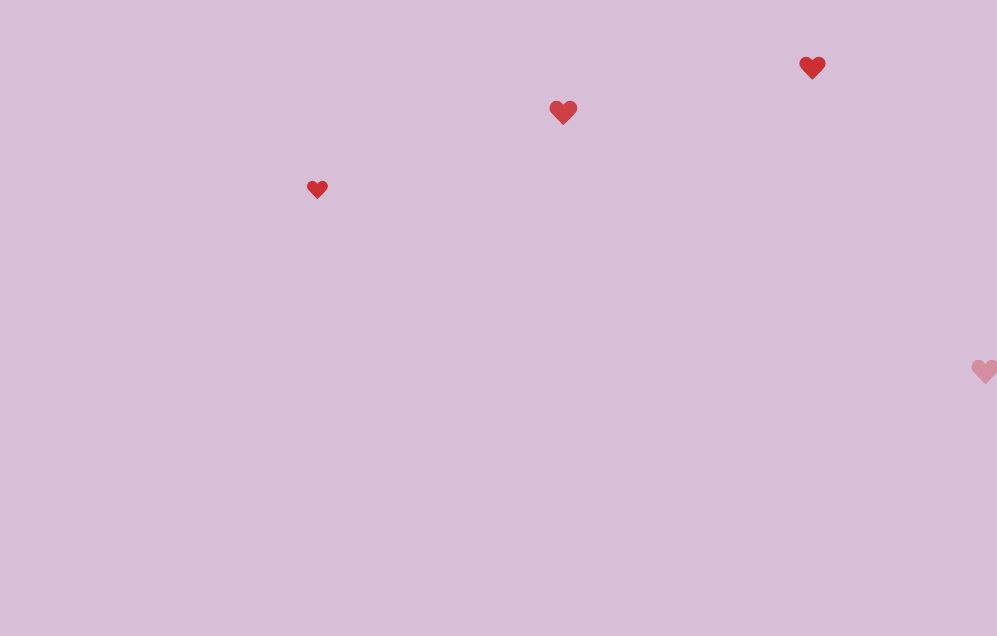
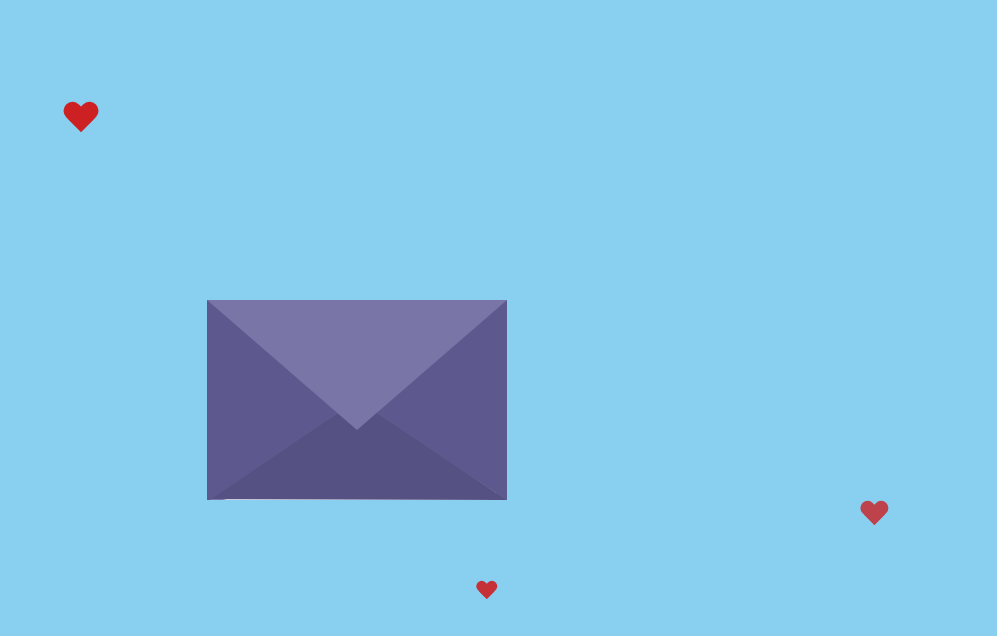
Before and after one commit to AazainKhan/be-my-valentine, a React (Vite) app in the folder valentine/: page / in a window 1280 px wide. Shown: the top 636 px of the page, without its empty margins (283-1280 px from the left). Built offline with nearby package versions, Linux system fonts and the light colour scheme.

Commit message:
envelope and card

```diff
--- a/valentine/index.html
+++ b/valentine/index.html
@@ -3,7 +3,7 @@
   <head>
     <meta charset="UTF-8" />
     <meta name="viewport" content="width=device-width, initial-scale=1.0" />
-    <title>Vite + React</title>
+    <title>Will you be my valentine?</title>
   </head>
   <body>
     <div id="root"></div>
--- a/valentine/package.json
+++ b/valentine/package.json
@@ -13,6 +13,8 @@
     "deploy": "gh-pages -d dist"
   },
   "dependencies": {
+    "gsap": "^3.12.7",
+    "jquery": "^3.7.1",
     "react": "^19.0.0",
     "react-dom": "^19.0.0"
   },
@@ -27,6 +29,7 @@
     "eslint-plugin-react-refresh": "^0.4.18",
     "gh-pages": "^6.3.0",
     "globals": "^15.14.0",
+    "sass-embedded": "^1.83.4",
     "vite": "^6.1.0"
   }
 }
--- a/valentine/src/App.css
+++ b/valentine/src/App.css
@@ -6,16 +6,19 @@ html, body {
 .wrapper {
   width: 100%;
   height: 100%;
-  background: #D8BFD8;
+  background: #89CFF0;
   overflow: hidden;
   text-align: center;
-  position: absolute;
-  top: 0;
-  left: 0;
+  position: relative;
+  display: flex;
+  justify-content: center;
+  align-items: center;
 }
 
-.x1 {
-  left: 5%;
+/* Ensure animations only apply to heart elements */
+.wrapper > .x1 {
+  left: 1%; /* Reduced from 5% */
+  top: 5%;
   -webkit-transform: scale(0.9);
   -moz-transform: scale(0.9);
   transform: scale(0.9);
@@ -25,8 +28,9 @@ html, body {
   animation: moveclouds 15s linear infinite, sideWays 4s ease-in-out infinite alternate;
 }
 
-.x2 {
-  left: 25%;
+.wrapper > .x2 {
+  left: 21%; /* Reduced from 25% */
+  top: 15%;
   -webkit-transform: scale(0.6);
   -moz-transform: scale(0.6);
   transform: scale(0.6);
@@ -36,8 +40,9 @@ html, body {
   animation: moveclouds 25s linear infinite, sideWays 5s ease-in-out infinite alternate;
 }
 
-.x3 {
-  left: 55%;
+.wrapper > .x3 {
+  left: 51%; /* Reduced from 55% */
+  top: 25%;
   -webkit-transform: scale(0.8);
   -moz-transform: scale(0.8);
   transform: scale(0.8);
@@ -47,8 +52,9 @@ html, body {
   animation: moveclouds 20s linear infinite, sideWays 4s ease-in-out infinite alternate;
 }
 
-.x4 {
-  left: 72%;
+.wrapper > .x4 {
+  left: 68%; /* Reduced from 72% */
+  top: 35%;
   -webkit-transform: scale(0.75);
   -moz-transform: scale(0.75);
   transform: scale(0.75);
@@ -58,8 +64,9 @@ html, body {
   animation: moveclouds 18s linear infinite, sideWays 2s ease-in-out infinite alternate;
 }
 
-.x5 {
-  left: 88%;
+.wrapper > .x5 {
+  left: 84%; /* Reduced from 88% */
+  top: 45%;
   -webkit-transform: scale(0.8);
   -moz-transform: scale(0.8);
   transform: scale(0.8);
@@ -69,11 +76,36 @@ html, body {
   animation: moveclouds 7s linear infinite, sideWays 1s ease-in-out infinite alternate;
 }
 
-.x6 {
-  left: 33%;
+.wrapper > .x6 {
+  left: 9%; /* Reduced from 13% */
+  top: 55%;
   opacity: 1;
   -webkit-animation: moveclouds 2s linear infinite, swayWays 1s ease-in-out infinite alternate;
   animation: moveclouds 10s linear infinite, swayWays 9s ease-in-out infinite alternate;
+}
+
+.wrapper > .x7 {
+  left: 34%; /* Reduced from 38% */
+  top: 65%;
+  opacity: 0.7;
+  -webkit-animation: moveclouds 12s linear infinite, swayWays 7s ease-in-out infinite alternate;
+  animation: moveclouds 12s linear infinite, swayWays 7s ease-in-out infinite alternate;
+}
+
+.wrapper > .x8 {
+  left: 59%; /* Reduced from 63% */
+  top: 75%;
+  opacity: 0.5;
+  -webkit-animation: moveclouds 9s linear infinite, swayWays 5s ease-in-out infinite alternate;
+  animation: moveclouds 9s linear infinite, swayWays 5s ease-in-out infinite alternate;
+}
+
+.wrapper > .x9 {
+  left: 79%; /* Reduced from 83% */
+  top: 85%;
+  opacity: 0.9;
+  -webkit-animation: moveclouds 14s linear infinite, swayWays 3s ease-in-out infinite alternate;
+  animation: moveclouds 14s linear infinite, swayWays 3s ease-in-out infinite alternate;
 }
 
 @-webkit-keyframes moveclouds {
@@ -94,51 +126,34 @@ html, body {
   }
 }
 
-@-webkit-keyframes sideWays {
-  0% {
-    margin-left:0px;
-  }
-  100% {
-    margin-left:50px;
-  }
-}
-
-@keyframes sideWays {
-  0% {
-    margin-left:0px;
-  }
-  100% {
-    margin-left:50px;
-  }
-}
 
 @-webkit-keyframes swayWays {
   0% {
     transform: rotate(12deg);
-    left:-0.3%;
+    left: -0.3%;
   }
-  33%{
+  33% {
     transform: rotate(-2deg);
     left: 0.7%;
   }
   100% {
     transform: rotate(0deg);
-    left:-12%;
+    left: -12%;
   }
 }
 
 @keyframes swayWays {
   0% {
     transform: rotate(12deg);
-    left:-0.3%;
+    left: -0.3%;
   }
-  33%{
+  33% {
     transform: rotate(-2deg);
     left: 0.7%;
   }
   100% {
     transform: rotate(0deg);
-    left:-12%;
+    left: -12%;
   }
 }
 
@@ -154,6 +169,7 @@ html, body {
 .heart {
   position: relative;
 }
+
 .heart:before,
 .heart:after {
   position: absolute;
@@ -172,6 +188,7 @@ html, body {
   -ms-transform-origin: 0 100%;
   transform-origin: 0 100%;
 }
+
 .heart:after {
   left: 0;
   -webkit-transform: rotate(45deg);
@@ -179,5 +196,5 @@ html, body {
   transform: rotate(45deg);
   -webkit-transform-origin: 100% 100%;
   -ms-transform-origin: 100% 100%;
-  transform-origin :100% 100%;
+  transform-origin: 100% 100%;
 }
--- a/valentine/src/App.jsx
+++ b/valentine/src/App.jsx
@@ -1,17 +1,130 @@
-import { useState } from 'react'
-import './App.css'
+import { useEffect, useRef, useState } from 'react';
+import './App.css';
+import './components/Envelope/card.scss';
+import gsap from 'gsap';
+import $ from 'jquery';
 
 function App() {
+  const envelopeRef = useRef(null);
+  const [isClicked, setIsClicked] = useState(false);
+
+  useEffect(() => {
+    let t1 = gsap.timeline({ paused: true });
+    let t2 = gsap.timeline({ paused: true });
+    t1.to('.top', {
+      duration: 0.8,
+      ease: "back",
+      transformOrigin: "top",
+      rotateX: 180,
+      borderTop: '1px solid rgb(132, 128, 177)',
+      zIndex: 1
+    })
+      .set('.card', {
+        zIndex: 2
+      })
+      .to('.card', {
+        duration: 0.3,
+        left: 30,
+        top: 30,
+        width: 250,
+        height: 150
+      })
+      .to('.card', {
+        top: -220
+      })
+      .set('.card', {
+        zIndex: 10
+      })
+      .to('.card', {
+        duration: 0.7,
+        scaleX: 1.4,
+        scaleY: 1.6,
+        top: 10,
+        ease: "back"
+      });
+
+    t2.to('.shadow', {
+      delay: 1.6,
+      duration: 0.7,
+      scaleX: 2.1
+    });
+
+    $(envelopeRef.current).click(() => {
+      t1.play();
+      t2.play();
+      setIsClicked(true); // Disable shake after click
+    });
+
+    $('.close').click((e) => {
+      e.stopPropagation();
+      t1.reverse();
+      t2.reverse();
+      setIsClicked(false); // Enable shake when closed
+    });
+
+    gsap.to(envelopeRef.current, {
+      rotation: 0,
+      duration: 0.5,
+      ease: 'elastic.out(1, 0.3)',
+    });
+  }, []);
+
+  const handleMouseEnter = () => {
+    if (!isClicked) {
+      gsap.to(envelopeRef.current, {
+        rotation: 5,
+        duration: 0.2,
+        yoyo: true,
+        repeat: 2,
+        ease: 'power1.inOut',
+        onComplete: () => {
+          gsap.to(envelopeRef.current, {
+            rotation: 0,
+            duration: 0.3,
+            ease: 'power2.out',
+          });
+        },
+      });
+    }
+  };
+
+  const handleMouseLeave = () => {
+    gsap.to(envelopeRef.current, {
+      rotation: 0,
+      duration: 0.5,
+      ease: 'elastic.out(1, 0.3)',
+    });
+  };
+
   return (
+    <>
       <div className="wrapper">
         <div className="heart x1"></div>
         <div className="heart x2"></div>
         <div className="heart x3"></div>
         <div className="heart x4"></div>
         <div className="heart x5"></div>
-      <div className="altheart x6"></div>
+        <div className="heart x6"></div>
+        <div
+          className="envelope"
+          ref={envelopeRef}
+          onMouseEnter={handleMouseEnter}
+          onMouseLeave={handleMouseLeave}
+        >
+          <div className="card">
+            <i className="fa fa-times close" aria-hidden="true"></i>
+            <div className="message">
+              <p>I am the luckiest man in the</p>
             </div>
-  )
+          </div>
+          <div className="top"></div>
+          <div className="right"></div>
+          <div className="bottom"></div>
+          <div className="left"></div>
+        </div>
+      </div>
+    </>
+  );
 }
 
-export default App
+export default App;
--- /dev/null
+++ b/valentine/src/components/Envelope/card.scss
@@ -0,0 +1,106 @@
+/*colors*/
+$background: #FEFCFE;
+$left-right-envelope : #5D598F;
+$top-inner-envelope: #7975A7;
+$bottom-envelope: #555283;
+$card : #D8D7E6;
+$font-color : #524E7F;
+$shadow-color : #E8E5EE;
+
+/*dimensions*/
+$envelope-width: 300px;
+$envelope-height: 200px;
+
+
+%center{
+  display: flex;
+  justify-content: center;
+  align-items: center;
+}
+
+@mixin set-color-and-dimensions($color, $width, $height){
+  background-color: $color;
+  width: $width;
+  height: $height;
+}
+
+*{
+  padding: 0;
+  margin: 0;
+  box-sizing: border-box;
+  font-family: 'Satisfy', cursive;
+}
+
+
+
+.envelope{
+  position: relative;
+  @include set-color-and-dimensions($top-inner-envelope, $envelope-width, $envelope-height);
+  cursor: pointer;
+  z-index: 5;
+  .card{
+    position: relative;
+    top: 10px;
+    left: 10px;
+    @include set-color-and-dimensions($card,
+      calc(#{$envelope-width - 20px}), calc(#{$envelope-height - 10px}));
+    @extend %center;
+    border-radius: 10px;
+    z-index: 1;
+    i{
+      position: absolute;
+      top: 10%;
+      right: 5%;
+      color: $font-color;
+      font-size: 15px;
+      border: none;
+      outline: none;
+    }
+    p{
+      font-size: 30px;
+      word-spacing: 5px;
+      color: $font-color;
+    }
+  }
+  .top{
+    position: absolute;
+    left: 0;
+    top: 0;
+    @include set-color-and-dimensions($top-inner-envelope, 100%, 65%);
+    z-index: 10;
+    clip-path: polygon(0% 0%, 50% 100%, 100% 0%);
+  }
+  .right{
+    position: absolute;
+    right: 0;
+    top: 0;
+    @include set-color-and-dimensions($left-right-envelope, 50%, 100%);
+    z-index: 5;
+    clip-path: polygon(100% 0%, 0% 51%, 100% 100%);
+  }
+  .bottom{
+    position: absolute;
+    bottom: 0;
+    left: 0;
+    @include set-color-and-dimensions($bottom-envelope, 100%, 50%);
+    z-index: 5;
+    clip-path: polygon(0% 99%, 50% 0%, 100% 100%);
+  }
+  .left{
+    position: absolute;
+    top: 0;
+    left: 0;
+    @include set-color-and-dimensions($left-right-envelope, 50%, 100%);
+    z-index: 5;
+    clip-path: polygon(0% 0%, 100% 50%, 0% 101%);
+  }
+  .shadow{
+    position: absolute;
+    bottom: -100px;
+    left: calc(#{($envelope-width/2) - #{($envelope-width/4)}});
+    width: calc(#{($envelope-width/2)});
+    height: 5px;
+    border-radius: 3px;
+    box-shadow: 10px 10px 7px $card;
+  }
+}
--- a/valentine/src/index.css
+++ b/valentine/src/index.css
@@ -5,7 +5,7 @@ html, body, #root {
 
 :root {
   color-scheme: light dark;
-  background-color: #D8BFD8;
+  background-color: #89CFF0;
 
   font-synthesis: none;
   text-rendering: optimizeLegibility;
```
Also changed, not shown: 1 other file (tests, documents, lock files or other folders). Lines whose indentation alone changed are shown as unchanged.
